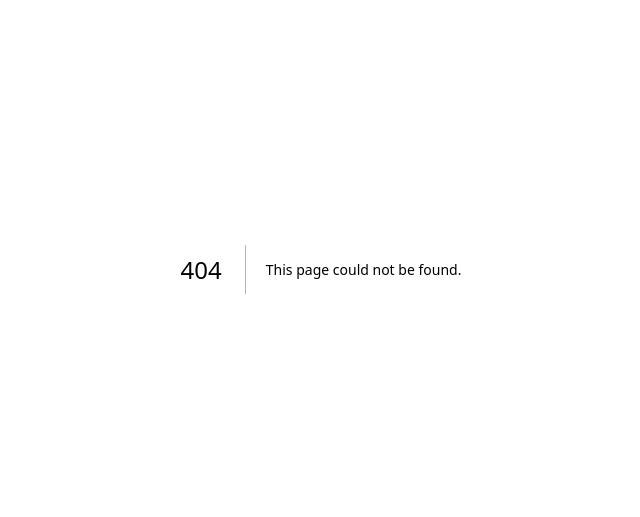
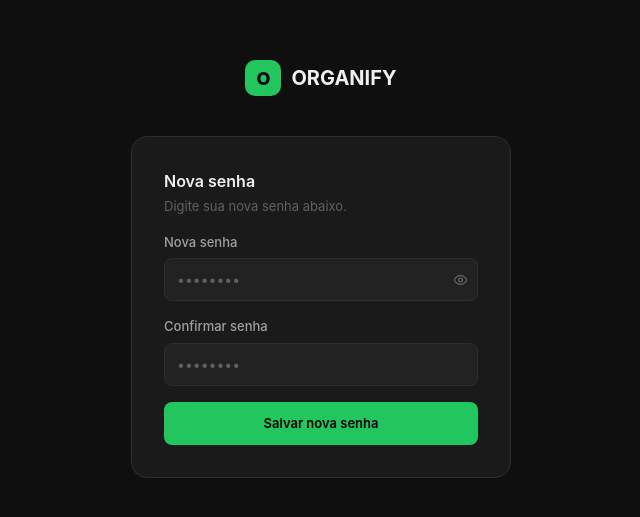
Before and after one commit to gustavosantos1gu9-stack/organify, a Next.js app: page /nova-senha in a window 1280 px wide. Before the commit this address had no page. Shown: the part 131-648 px from the top of the page, without its empty margins (319-959 px from the left). Built offline with nearby package versions, Linux system fonts and the light colour scheme.

Commit message:
feat: redefinir senha

```diff
--- /dev/null
+++ b/app/nova-senha/page.tsx
@@ -0,0 +1,92 @@
+"use client";
+
+import { useState, useEffect, Suspense } from "react";
+import { supabase } from "@/lib/hooks";
+import { Eye, EyeOff, Check, AlertCircle } from "lucide-react";
+import { useRouter } from "next/navigation";
+
+function NovaSenhaContent() {
+  const router = useRouter();
+  const [senha, setSenha] = useState("");
+  const [confirmar, setConfirmar] = useState("");
+  const [showSenha, setShowSenha] = useState(false);
+  const [loading, setLoading] = useState(false);
+  const [erro, setErro] = useState("");
+  const [sucesso, setSucesso] = useState(false);
+
+  const handleSalvar = async (e: React.FormEvent) => {
+    e.preventDefault();
+    if (senha !== confirmar) { setErro("As senhas não coincidem"); return; }
+    if (senha.length < 6) { setErro("A senha deve ter pelo menos 6 caracteres"); return; }
+    setLoading(true);
+    setErro("");
+    try {
+      const { error } = await supabase.auth.updateUser({ password: senha });
+      if (error) throw error;
+      setSucesso(true);
+      setTimeout(() => router.push("/login"), 2000);
+    } catch(e: any) {
+      setErro(e.message || "Erro ao atualizar senha");
+    } finally { setLoading(false); }
+  };
+
+  return (
+    <div style={{ minHeight:"100vh", background:"#0f0f0f", display:"flex", alignItems:"center", justifyContent:"center", padding:"20px" }}>
+      <div style={{ width:"100%", maxWidth:"380px" }}>
+        <div style={{ display:"flex", alignItems:"center", gap:"10px", justifyContent:"center", marginBottom:"40px" }}>
+          <div style={{ width:"36px", height:"36px", background:"#22c55e", borderRadius:"10px", display:"flex", alignItems:"center", justifyContent:"center" }}>
+            <span style={{ fontSize:"18px", fontWeight:"800", color:"#000" }}>O</span>
+          </div>
+          <span style={{ fontSize:"20px", fontWeight:"700", color:"#f0f0f0" }}>ORGANIFY</span>
+        </div>
+        <div style={{ background:"#1a1a1a", border:"1px solid #2e2e2e", borderRadius:"16px", padding:"32px" }}>
+          {sucesso ? (
+            <div style={{ textAlign:"center" }}>
+              <div style={{ width:"48px", height:"48px", background:"rgba(34,197,94,0.15)", borderRadius:"50%", display:"flex", alignItems:"center", justifyContent:"center", margin:"0 auto 16px" }}>
+                <Check size={24} style={{ color:"#22c55e" }}/>
+              </div>
+              <h2 style={{ fontSize:"16px", fontWeight:"600", color:"#f0f0f0", marginBottom:"8px" }}>Senha atualizada!</h2>
+              <p style={{ fontSize:"13px", color:"#606060" }}>Redirecionando para o login...</p>
+            </div>
+          ) : (
+            <form onSubmit={handleSalvar} style={{ display:"flex", flexDirection:"column", gap:"16px" }}>
+              <div>
+                <h2 style={{ fontSize:"16px", fontWeight:"600", color:"#f0f0f0", marginBottom:"4px" }}>Nova senha</h2>
+                <p style={{ fontSize:"13px", color:"#606060" }}>Digite sua nova senha abaixo.</p>
+              </div>
+              {erro && (
+                <div style={{ background:"rgba(239,68,68,0.1)", border:"1px solid rgba(239,68,68,0.25)", borderRadius:"8px", padding:"10px 14px", display:"flex", alignItems:"center", gap:"8px", fontSize:"13px", color:"#ef4444" }}>
+                  <AlertCircle size={14}/>{erro}
+                </div>
+              )}
+              <div className="form-group">
+                <label className="form-label">Nova senha</label>
+                <div style={{ position:"relative" }}>
+                  <input className="form-input" type={showSenha?"text":"password"} placeholder="••••••••" value={senha} onChange={e=>setSenha(e.target.value)} required style={{ paddingRight:"40px" }}/>
+                  <button type="button" onClick={()=>setShowSenha(!showSenha)} style={{ position:"absolute", right:"10px", top:"50%", transform:"translateY(-50%)", background:"none", border:"none", cursor:"pointer", color:"#606060" }}>
+                    {showSenha?<EyeOff size={15}/>:<Eye size={15}/>}
+                  </button>
+                </div>
+              </div>
+              <div className="form-group">
+                <label className="form-label">Confirmar senha</label>
+                <input className="form-input" type="password" placeholder="••••••••" value={confirmar} onChange={e=>setConfirmar(e.target.value)} required/>
+              </div>
+              <button type="submit" className="btn-primary" style={{ justifyContent:"center", padding:"12px", opacity:loading?0.7:1 }} disabled={loading}>
+                {loading?"Salvando...":"Salvar nova senha"}
+              </button>
+            </form>
+          )}
+        </div>
+      </div>
+    </div>
+  );
+}
+
+export default function NovaSenhaPage() {
+  return (
+    <Suspense fallback={<div style={{ minHeight:"100vh", background:"#0f0f0f" }}/>}>
+      <NovaSenhaContent/>
+    </Suspense>
+  );
+}
--- /dev/null
+++ b/app/redefinir-senha/page.tsx
@@ -0,0 +1,79 @@
+"use client";
+
+import { useState } from "react";
+import { supabase } from "@/lib/hooks";
+import { AlertCircle, Check, ArrowLeft } from "lucide-react";
+import Link from "next/link";
+
+export default function RedefinirSenhaPage() {
+  const [email, setEmail] = useState("");
+  const [enviado, setEnviado] = useState(false);
+  const [loading, setLoading] = useState(false);
+  const [erro, setErro] = useState("");
+
+  const handleEnviar = async (e: React.FormEvent) => {
+    e.preventDefault();
+    setLoading(true);
+    setErro("");
+    try {
+      const { error } = await supabase.auth.resetPasswordForEmail(email, {
+        redirectTo: `${window.location.origin}/nova-senha`,
+      });
+      if (error) throw error;
+      setEnviado(true);
+    } catch(e: any) {
+      setErro(e.message || "Erro ao enviar email");
+    } finally { setLoading(false); }
+  };
+
+  return (
+    <div style={{ minHeight:"100vh", background:"#0f0f0f", display:"flex", alignItems:"center", justifyContent:"center", padding:"20px" }}>
+      <div style={{ width:"100%", maxWidth:"380px" }}>
+        <div style={{ display:"flex", alignItems:"center", gap:"10px", justifyContent:"center", marginBottom:"40px" }}>
+          <div style={{ width:"36px", height:"36px", background:"#22c55e", borderRadius:"10px", display:"flex", alignItems:"center", justifyContent:"center" }}>
+            <span style={{ fontSize:"18px", fontWeight:"800", color:"#000" }}>O</span>
+          </div>
+          <span style={{ fontSize:"20px", fontWeight:"700", color:"#f0f0f0" }}>ORGANIFY</span>
+        </div>
+        <div style={{ background:"#1a1a1a", border:"1px solid #2e2e2e", borderRadius:"16px", padding:"32px" }}>
+          {enviado ? (
+            <div style={{ textAlign:"center" }}>
+              <div style={{ width:"48px", height:"48px", background:"rgba(34,197,94,0.15)", borderRadius:"50%", display:"flex", alignItems:"center", justifyContent:"center", margin:"0 auto 16px" }}>
+                <Check size={24} style={{ color:"#22c55e" }}/>
+              </div>
+              <h2 style={{ fontSize:"16px", fontWeight:"600", color:"#f0f0f0", marginBottom:"8px" }}>Email enviado!</h2>
+              <p style={{ fontSize:"13px", color:"#606060", marginBottom:"20px" }}>
+                Verifique sua caixa de entrada em <strong style={{ color:"#f0f0f0" }}>{email}</strong> e clique no link para redefinir sua senha.
+              </p>
+              <Link href="/login" style={{ fontSize:"13px", color:"#22c55e", textDecoration:"none", display:"flex", alignItems:"center", justifyContent:"center", gap:"6px" }}>
+                <ArrowLeft size={13}/> Voltar para o login
+              </Link>
+            </div>
+          ) : (
+            <form onSubmit={handleEnviar} style={{ display:"flex", flexDirection:"column", gap:"16px" }}>
+              <div>
+                <h2 style={{ fontSize:"16px", fontWeight:"600", color:"#f0f0f0", marginBottom:"4px" }}>Redefinir senha</h2>
+                <p style={{ fontSize:"13px", color:"#606060" }}>Digite seu e-mail e enviaremos um link para redefinir sua senha.</p>
+              </div>
+              {erro && (
+                <div style={{ background:"rgba(239,68,68,0.1)", border:"1px solid rgba(239,68,68,0.25)", borderRadius:"8px", padding:"10px 14px", display:"flex", alignItems:"center", gap:"8px", fontSize:"13px", color:"#ef4444" }}>
+                  <AlertCircle size={14}/>{erro}
+                </div>
+              )}
+              <div className="form-group">
+                <label className="form-label">E-mail</label>
+                <input className="form-input" type="email" placeholder="seu@email.com" value={email} onChange={e=>setEmail(e.target.value)} required/>
+              </div>
+              <button type="submit" className="btn-primary" style={{ justifyContent:"center", padding:"12px", opacity:loading?0.7:1 }} disabled={loading}>
+                {loading ? "Enviando..." : "Enviar link de redefinição"}
+              </button>
+              <Link href="/login" style={{ fontSize:"13px", color:"#606060", textDecoration:"none", display:"flex", alignItems:"center", justifyContent:"center", gap:"6px" }}>
+                <ArrowLeft size={13}/> Voltar para o login
+              </Link>
+            </form>
+          )}
+        </div>
+      </div>
+    </div>
+  );
+}
```
